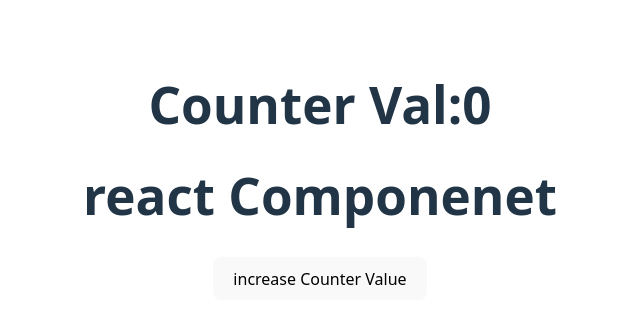
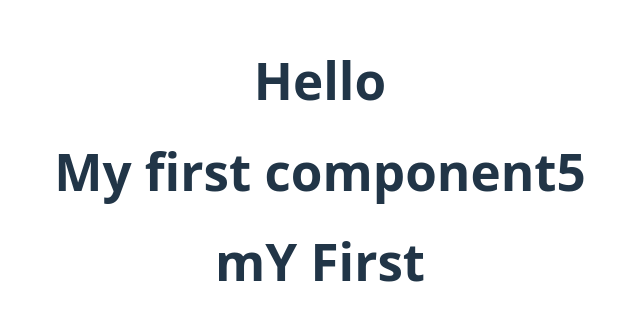
Before and after one commit to Muntahasiddique/react_blog, a React (Vite) app: page / in a window 1280 px wide. Shown: the part 229-552 px from the top of the page, without its empty margins (320-960 px from the left). Built offline with nearby package versions, Linux system fonts and the light colour scheme.

Commit message:
Added Components And Functions

```diff
--- a/src/App.jsx
+++ b/src/App.jsx
@@ -1,17 +1,26 @@
-import { useState } from 'react'
-import reactLogo from './assets/react.svg'
-import viteLogo from '/vite.svg'
+
 import './App.css'
-import user from './user'
+import Header from './Header'
 function App() {
-  const [counter,setCounter] = useState(0);
-return <>
-<h1>Counter Val:{counter}</h1>
-<h1>react Componenet</h1>
-<user/>
-<button onClick={()=>setCounter(counter+1)} >increase Counter Value</button>
+return(
+<>
+<Header />
+<h1>
+  My first component{sum()}
+</h1>
+<MyfIRST/>
 </>
-
+)
 }
 
+function MyfIRST(){
+  return(
+    <>
+    <h1>mY First</h1>
+    </>
+  )
+}
+function sum(){
+  return (2+3);
+}
 export default App
--- /dev/null
+++ b/src/Header.jsx
@@ -0,0 +1,6 @@
+function Header(){
+    return (<h1>
+        Hello
+    </h1>)
+}
+export default Header
```
